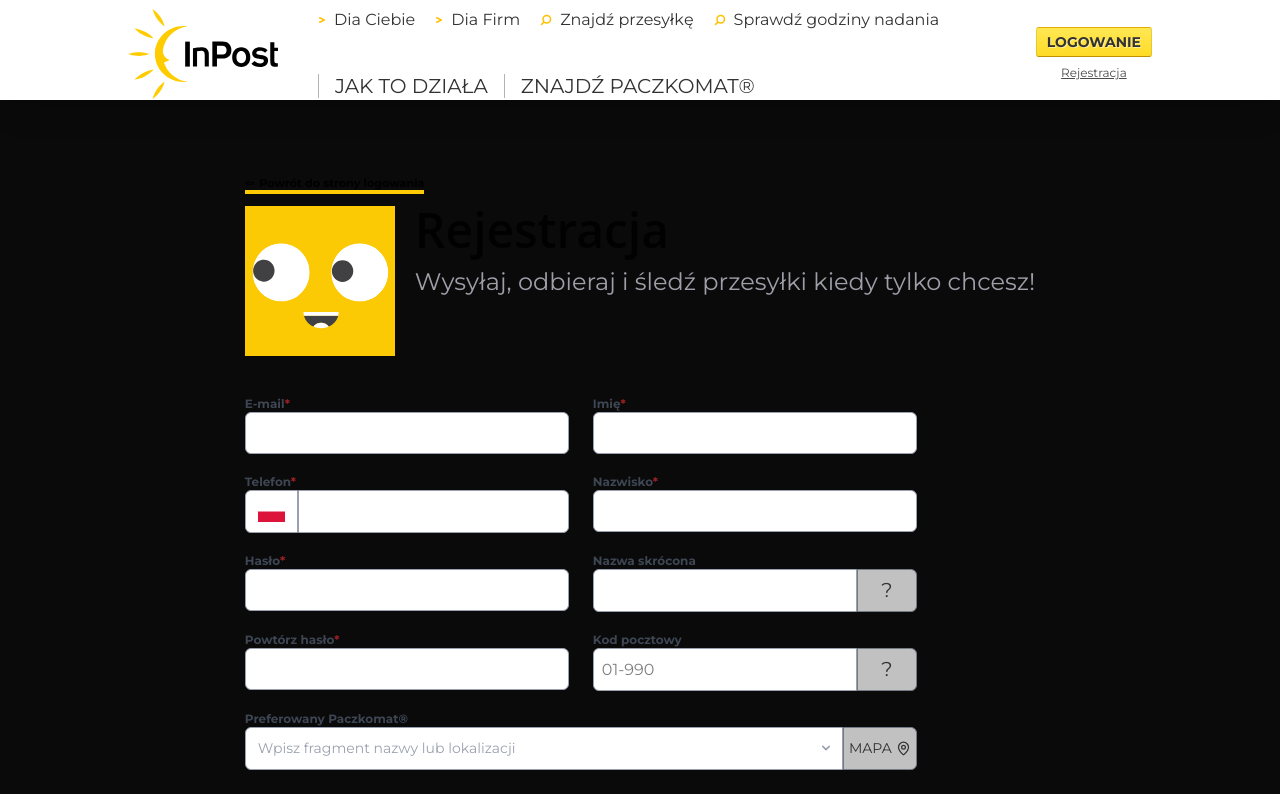
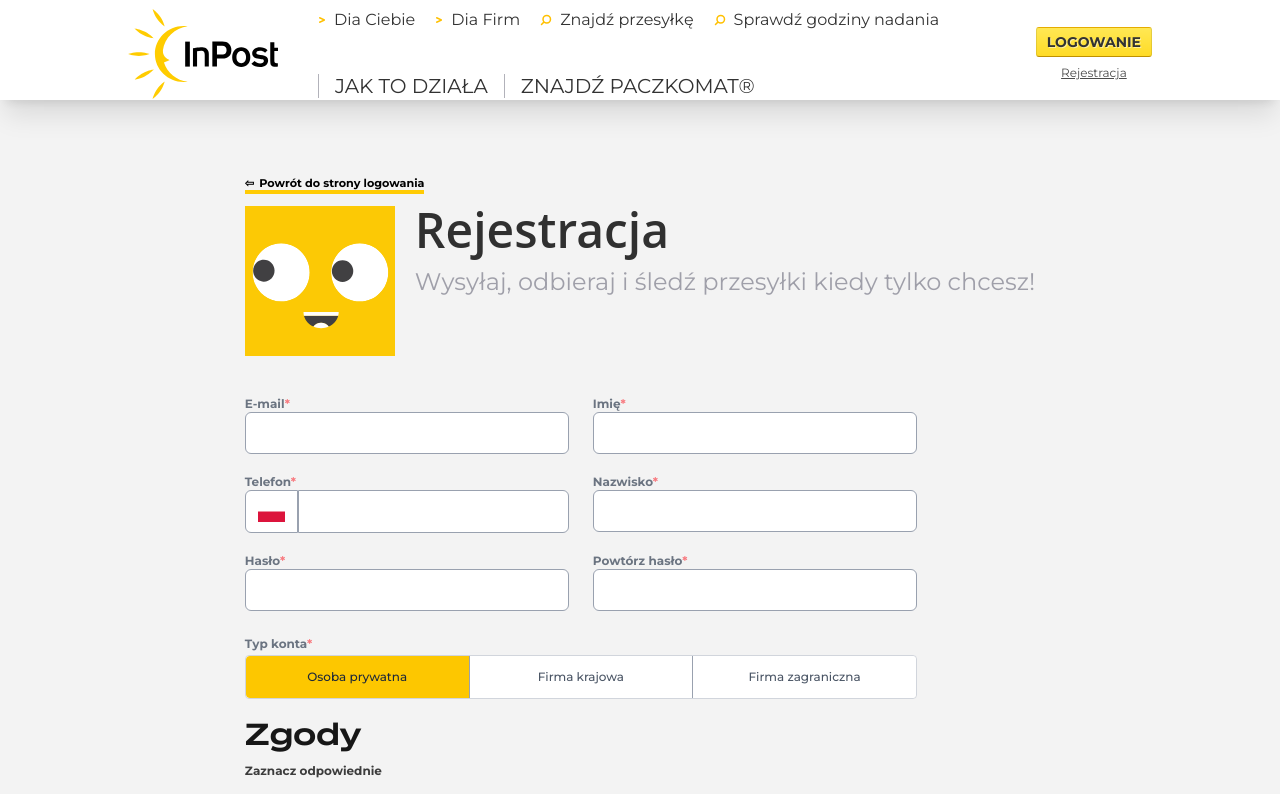
Before and after one commit to abhishekbaraik333/nex-auth, a Next.js app: page /signup in a window 1280 px wide. Shown: the top 794 px of the page. Built offline with nearby package versions, Linux system fonts and the light colour scheme.

Commit message:
dark bg fixed

```diff
--- a/src/app/globals.css
+++ b/src/app/globals.css
@@ -10,13 +10,6 @@
   --color-foreground: var(--foreground);
   --font-sans: var(--font-geist-sans);
   --font-mono: var(--font-geist-mono);
-}
-
-@media (prefers-color-scheme: light) {
-  :root {
-    --background: #0a0a0a;
-    --foreground: #ededed;
-  }
 }
 
 body {
--- a/src/app/signup/page.tsx
+++ b/src/app/signup/page.tsx
@@ -221,54 +221,7 @@
                 />
               </div>
 
-              <div className="flex flex-col w-full  md:w-1/2">
-                <label
-                  htmlFor="email"
-                  className="text-gray-600 text-left text-xs font-semibold opacity-80"
-                >
-                  Nazwa skrócona
-                </label>
-                <div className="flex items-center">
-                  <input
-                    type="text"
-                    className="bg-white h-[43px] w-full  transition-all ease duration-200 text-black py-2 pl-2 pr-10 border border-gray-400 rounded-tl-md rounded-bl-md focus:border-orange-500 focus:outline-none"
-                    id="email"
-                    value={user.email}
-                    onChange={(e) =>
-                      setUser({ ...user, email: e.target.value })
-                    }
-                  />
-
-                  <div className="flex items-center justify-center h-[43px] w-[60px] px-3 rounded-tr-md rounded-br-md border border-gray-400 bg-white text-black opacity-75 relative group align-top">
-                    <button
-                      type="button"
-                      tabIndex={0}
-                      className="w-10 h-10 flex items-center justify-center opacity-75  rounded text-xl  focus:outline-none"
-                    >
-                      ?
-                    </button>
-                    <div className="absolute md:left-1/2 left-[-8rem] bottom-full -translate-x-1/2 mb-3 w-[400px] max-w-[90vw] sm:w-[400px] sm:max-w-none bg-gray-200 text-black text-[11px] px-2 py-1 rounded-lg shadow-4xl border border-gray-200 opacity-0 pointer-events-none transition-opacity duration-150 group-hover:opacity-100 group-focus-within:opacity-100 group-hover:pointer-events-auto group-focus-within:pointer-events-auto z-50 text-center">
-                      Wpisz nazwę np. Twojej firmy lub Twoje Imię, nazwa ta
-                      będzie używana w komunikatach jako nazwa nadawcy. W
-                      przypadku braku Nazwy skróconej będziemy używać Twojego
-                      adresu e-mail :)
-                      {/* Arrow */}
-                      <span
-                        className="absolute left-1/2 bottom-[-10px] -translate-x-1/2 w-0 h-0
-      border-x-8 border-x-transparent border-t-[10px] border-t-gray-200 shadow-2xl"
-                      ></span>
-                      <span
-                        className="absolute left-1/2 bottom-[-12px] -translate-x-1/2 w-0 h-0
-      border-x-8 border-x-transparent border-t-[12px] border-t-gray-200 shadow-2xl"
-                      ></span>
-                    </div>
-                  </div>
-                </div>
-              </div>
-            </div>
-
-            <div className="flex flex-col md:flex-row w-full items-center gap-6 mt-5">
-              <div className="flex flex-col w-full  md:w-1/2">
+                <div className="flex flex-col w-full  md:w-1/2">
                 <label
                   className="text-gray-600 text-left text-xs font-semibold opacity-80"
                   htmlFor="Imię*"
@@ -285,129 +238,6 @@
                     setUser({ ...user, password: e.target.value })
                   }
                 />
-              </div>
-
-              <div className="flex flex-col w-full  md:w-1/2">
-                <label
-                  htmlFor="email"
-                  className="text-gray-600 text-left text-xs font-semibold opacity-80"
-                >
-                  Kod pocztowy
-                </label>
-                <div className="flex items-center">
-                  <input
-                    type="text"
-                    className="bg-white h-[43px] w-full  transition-all ease duration-200 text-black py-2 pl-2 pr-10 border border-gray-400 rounded-tl-md rounded-bl-md focus:border-orange-500 focus:outline-none"
-                    id="email"
-                    placeholder="01-990"
-                    value={user.email}
-                    onChange={(e) =>
-                      setUser({ ...user, email: e.target.value })
-                    }
-                  />
-
-                  <div className="flex items-center justify-center h-[43px] w-[60px] px-3 rounded-tr-md rounded-br-md border border-gray-400 bg-white text-black opacity-75 relative group align-top">
-                    <button
-                      type="button"
-                      tabIndex={0}
-                      className="w-10 h-10 flex items-center justify-center opacity-75  rounded text-xl  focus:outline-none"
-                    >
-                      ?
-                    </button>
-                    <div className="absolute md:left-1/2 left-[-8rem] bottom-full -translate-x-1/2 mb-3 w-[400px] max-w-[90vw] sm:w-[400px] sm:max-w-none bg-gray-200 text-black text-[11px] px-2 py-1 rounded-lg shadow-4xl border border-gray-200 opacity-0 pointer-events-none transition-opacity duration-150 group-hover:opacity-100 group-focus-within:opacity-100 group-hover:pointer-events-auto group-focus-within:pointer-events-auto z-50 text-center">
-                      Przklad: 01-990
-                      <span
-                        className="absolute left-1/2 bottom-[-10px] -translate-x-1/2 w-0 h-0
-    border-x-8 border-x-transparent border-t-[10px] border-t-gray-200 shadow-2xl"
-                      ></span>
-                      <span
-                        className="absolute left-1/2 bottom-[-12px] -translate-x-1/2 w-0 h-0
-    border-x-8 border-x-transparent border-t-[12px] border-t-gray-200 shadow-2xl"
-                      ></span>
-                    </div>
-                  </div>
-                </div>
-              </div>
-            </div>
-
-            <div className="flex flex-col md:flex-row w-full items-center gap-6 mt-5">
-              <div className="flex flex-col w-full ">
-                <label
-                  htmlFor="paczkomat"
-                  className="text-gray-600 text-left text-xs font-semibold opacity-80"
-                >
-                  Preferowany Paczkomat®
-                </label>
-                <div className="flex items-center">
-                  {/* Select dropdown */}
-                  <div className="relative w-full">
-                    <button
-                      type="button"
-                      onClick={() => setSelectOpen((open) => !open)}
-                      className="bg-white h-[43px] w-full transition-all ease duration-100 text-black py-2 pl-3 pr-2 border border-gray-400 rounded-tl-md rounded-bl-md focus:border-yellow-400 focus:outline-none placeholder:opacity-75 placeholder:text-sm flex items-center justify-between"
-                      id="paczkomat"
-                      aria-haspopup="listbox"
-                      aria-expanded={selectOpen}
-                    >
-                      <span className="text-gray-400 text-sm">
-                        Wpisz fragment nazwy lub lokalizacji
-                      </span>
-                      {/* Arrow icon */}
-                      <span
-                        className={`ml-2 w-4 h-4 transition-transform duration-150 ease-in-out text-gray-400 ${
-                          selectOpen ? "rotate-180" : "rotate-0"
-                        }`}
-                      >
-                        <svg
-                          fill="none"
-                          viewBox="0 0 20 20"
-                          className="w-4 h-4"
-                        >
-                          <path
-                            d="M6 8l4 4 4-4"
-                            stroke="currentColor"
-                            strokeWidth="2"
-                            strokeLinecap="round"
-                            strokeLinejoin="round"
-                          />
-                        </svg>
-                      </span>
-                    </button>
-                    {/* Dropdown (Optional: only one option, so can be hidden) */}
-                    {selectOpen && (
-                      <ul
-                        className="absolute left-0 w-full bg-[#EEEEEE] border border-gray-200 rounded shadow mt-1 z-10 text-gray-400 font-medium"
-                        tabIndex={-1}
-                        role="listbox"
-                      >
-                        <li
-                          className="px-4 py-2 text-sm cursor-pointer hover:bg-gray-100"
-                          onClick={() => setSelectOpen(false)}
-                        >
-                          Aby wyszukać wprowadź minimum 3 znaki
-                        </li>
-                      </ul>
-                    )}
-                  </div>
-
-                  {/* MAPA Button */}
-                  <div className="flex items-center justify-center h-[43px] w-[80px] px-3 rounded-tr-md rounded-br-md border border-gray-400 bg-white text-black opacity-75 relative align-top">
-                    <button
-                      type="button"
-                      tabIndex={0}
-                      className="cursor-pointer w-full flex items-center justify-center opacity-75 rounded text-sm focus:outline-none"
-                    >
-                      MAPA
-                      <Image
-                        src="/map.svg"
-                        width={15}
-                        height={15}
-                        className="ml-1"
-                        alt="map icon"
-                      />
-                    </button>
-                  </div>
-                </div>
               </div>
             </div>
 
```
